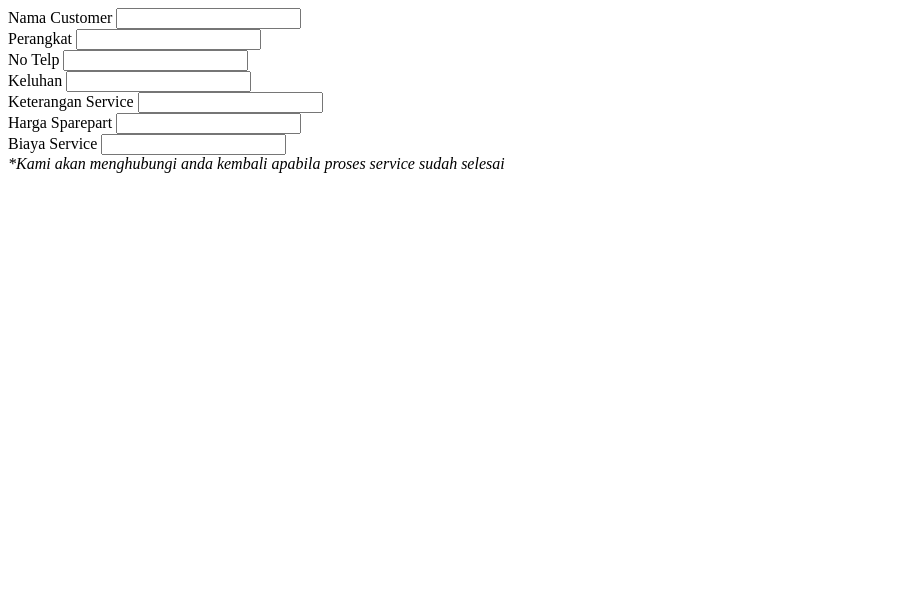
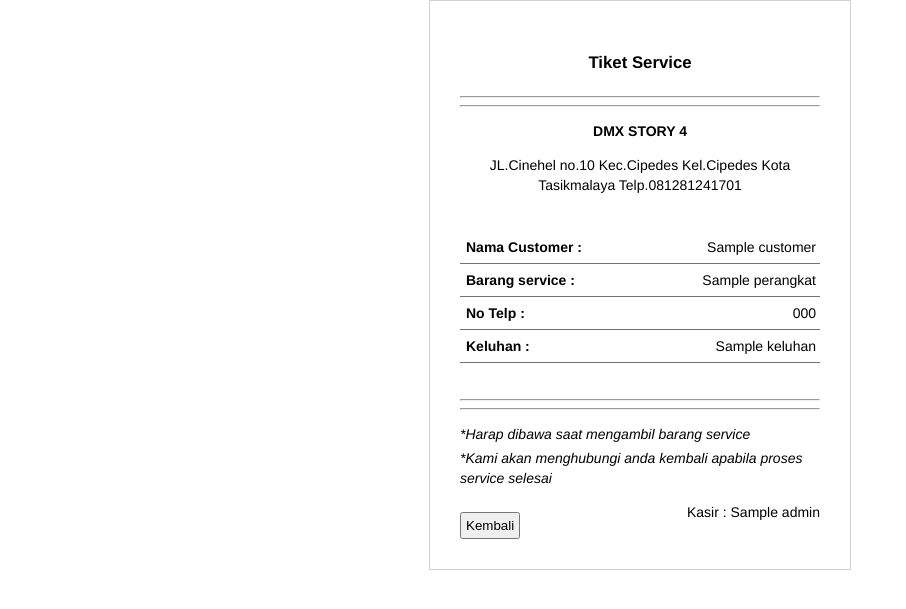
Before and after one commit to mrdrews-hub/POS-DMX4, a CodeIgniter app: the page made by application/views/service/service_in/tiket.php in a window 1280 px wide. Shown: the top 609 px of the page, without its empty margins (0-906 px from the left). Run offline with CodeIgniter, Linux system fonts and the light colour scheme; tables that the repository leaves empty or names only in its code hold one stand-in row (values such as "Sample post"); the template is opened without the code that fills it: most values are stand-ins (such as "Sample title", 1, 10 or a date in 2020).

Commit message:
menambah print tiket service

```diff
--- a/application/views/service/service_in/service_add.php
+++ b/application/views/service/service_in/service_add.php
@@ -3,6 +3,7 @@
         <div class="section-header">
             <h1><?= ucfirst($page)  ?> Service</h1>
         </div>
+        <?php var_dump($row) ?>
         <div class="card">
         <div class="card-header">
                 <h2 class="section-title">Form Service</h2>
--- a/application/views/service/service_in/tiket.php
+++ b/application/views/service/service_in/tiket.php
@@ -6,63 +6,102 @@
     <meta name="viewport" content="width=device-width, initial-scale=1.0">
     <title>Tiket</title>
     <style>
+        body{
+            width: 360px;
+            margin: auto;
+            padding: 30px;
+            border: 1px solid rgb(209, 209, 209);
+            font-size: 14px;
+            line-height: 20px;
+            font-family: 'Helvetica Neue', 'Helvetica', Helvetica, Arial, sans-serif;
+            /* color: #555; */
+        }
+        table {
+            margin-top: 36px;
+            flex-wrap: wrap;
+            width: 100%;
+            line-height: inherit;
+            border-collapse: collapse;
+        }
+        table tr{
+            border-bottom: 1px solid rgb(114, 114, 114);
+        }
+        table th {
+            text-align: left;
+            padding: 6px;
+        }
+        table td{
+            text-align: right;
+            padding-right: 4px;
+        }
+        button{
+            padding: 4px;
+            cursor: pointer;
+        }
+        button:hover{
+            background-color: #eee;
+        }
+        @media only screen and (max-width: 600px) {
+            .invoice-box table tr.top table td {
+                width: 100%;
+                display: block;
+                text-align: center;
+            }
+
+            .invoice-box table tr.information table td {
+                width: 100%;
+                display: block;
+                text-align: center;
+            }
+        }
+        @media print{
+            button{
+            display: none;
+            }
+        }
     </style>
 </head>
 <body>
-<div class="col-md-12">
-            <div class="form-group">
-            <label for="customer">Nama Customer</label>
-            <input class="form-control" type="text" id="customer" readonly>
-            </div>
-            </div>
+<header>
+    <div class="container">
+        <h4 style="text-align: center; font-size: larger;"><b>Tiket Service</b></h4>
+        <hr><hr>
+        <p class="title" style="text-align: center;"><b>DMX STORY 4</b></p>
+        <p class="address" style="text-align: center;">JL.Cinehel no.10 Kec.Cipedes Kel.Cipedes Kota Tasikmalaya Telp.081281241701</p>
+    </div>
+</header>
+<main>
+<div class="container">
+    <table>
+        <tr>
+            <th>Nama Customer :</th>
+            <td><?= $row->customer ?></td>
+        </tr>
+        <tr>
+            <th>Barang service :</th>
+            <td><?= $row->perangkat ?></td>
+        </tr>
+        <tr>
+            <th>No Telp :</th>
+            <td><?= $row->notelp ?></td>
+        </tr>
+        <tr>
+            <th>Keluhan :</th>
+            <td><?= $row->keluhan ?></td>
+        </tr>
+    </table>
+</div>
+</main>
 
-            <div class="col-md-7">
-            <div class="form-group">
-            <label for="perangkat">Perangkat</label>
-            <input class="form-control" type="text" id="perangkat" readonly>
-            </div>
-
-            </div>
-            <div class="col-md-5">
-            <div class="form-group">
-            <label for="no_telp">No Telp</label>
-            <input class="form-control" type="number" id="no_telp" readonly>
-            </div>
-            </div>
-
-            <div class="col-md-12">
-            <div class="form-group">
-            <label for="keluhan">Keluhan</label>
-            <input class="form-control" type="text" id="keluhan" readonly>
-            </div>
-            </div>
-
-            <div class="col-md-12">
-            <div class="form-group">
-            <label for="keterangan">Keterangan Service</label>
-            <input class="form-control" type="text" id="keterangan" readonly>
-            </div>
-            </div>
-
-            <div class="col-md-6">
-            <div class="form-group">
-            <label for="harga">Harga Sparepart</label>
-            <input class="form-control" type="text" id="harga" readonly>
-            </div>
-            </div>
-
-            <div class="col-md-6">
-            <div class="form-group">
-            <label for="jasa">Biaya Service</label>
-            <input class="form-control" type="text" id="jasa" readonly>
-            </div>
-            </div>
-            <div class="col-md-12">
-            <div id="emailHelp" class="form-text"><i>*Kami akan menghubungi anda kembali apabila proses service sudah selesai</i></div>
-            </div>
-            </div>
-            <script>
-            window.print();
-            </script>
+<footer>
+<div class="container" style="margin-top: 36px;">
+    <hr><hr>
+    <p style="margin-bottom: -10px;"><i>*Harap dibawa saat mengambil barang service</i></p>
+    <p><i>*Kami akan menghubungi anda kembali apabila proses service selesai</i></p>
+    <p style="text-align: right; margin-bottom:-10px;">Kasir : <?= $row->admin ?></p>
+</div>
+</footer>
+<a href="<?=site_url('service/in')?>"><button>Kembali</button></a>
+<script> window.print() </script>
 </body>
 </html>
--- a/application/views/transaction/invoice.php
+++ b/application/views/transaction/invoice.php
@@ -161,8 +161,8 @@
 						<table>
 							<tr>
 								<td>
-                                    JL.Cinehel no.10.<br />
-									Kec.Cipedes Kel.Cipedes Kota Tasikmalaya<br />
+                                    JL.Cinehel no.10.<br/>
+									Kec.Cipedes Kel.Cipedes Kota Tasikmalaya<br/>
 									Telp.081281241701
 								</td>
 							</tr>
```
Also changed, not shown: application/controllers/Service.php (+13 -0 lines), application/views/service/service_in/service_data.php (+14 -4 lines).
